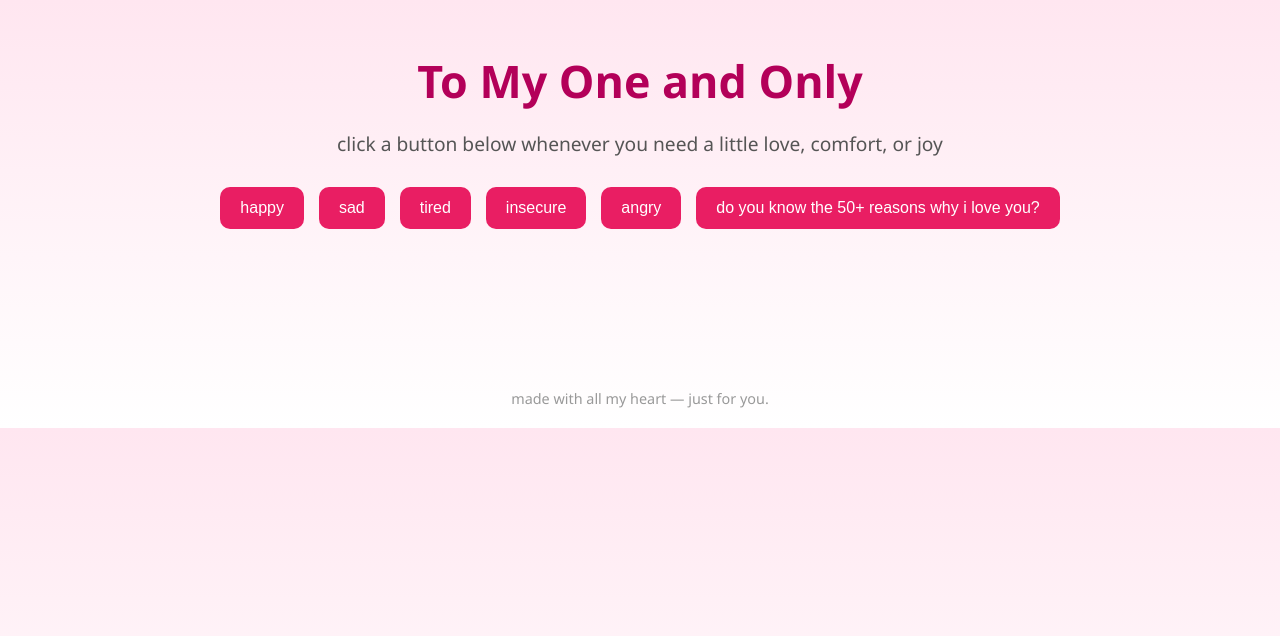
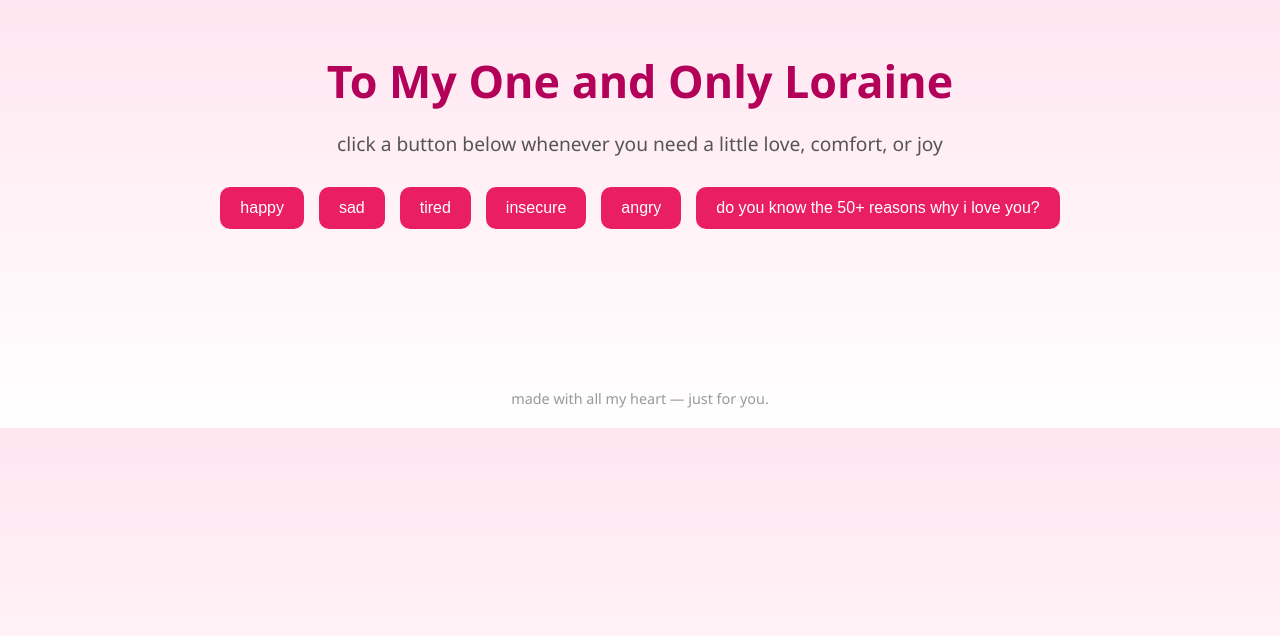
Before and after one commit to jmyen072122/web, a plain HTML site: page index.html in a window 1280 px wide. Drawn offline with Linux system fonts and the light colour scheme.

Commit message:
auto publish 1752732702250

```diff
--- a/index.html
+++ b/index.html
@@ -3,7 +3,7 @@
 <head>
   <meta charset="UTF-8">
   <meta name="viewport" content="width=device-width, initial-scale=1.0">
-  <title>My Love, Just for You</title>
+  <title>Loraine My Love, Just for You</title>
   <style>
     body {
       font-family: 'Segoe UI', sans-serif;
@@ -108,7 +108,7 @@
   </style>
 </head>
 <body>
-  <h1>To My One and Only</h1>
+  <h1>To My One and Only Loraine</h1>
   <p class="subtitle">click a button below whenever you need a little love, comfort, or joy</p>
 
   <div class="buttons">
```
